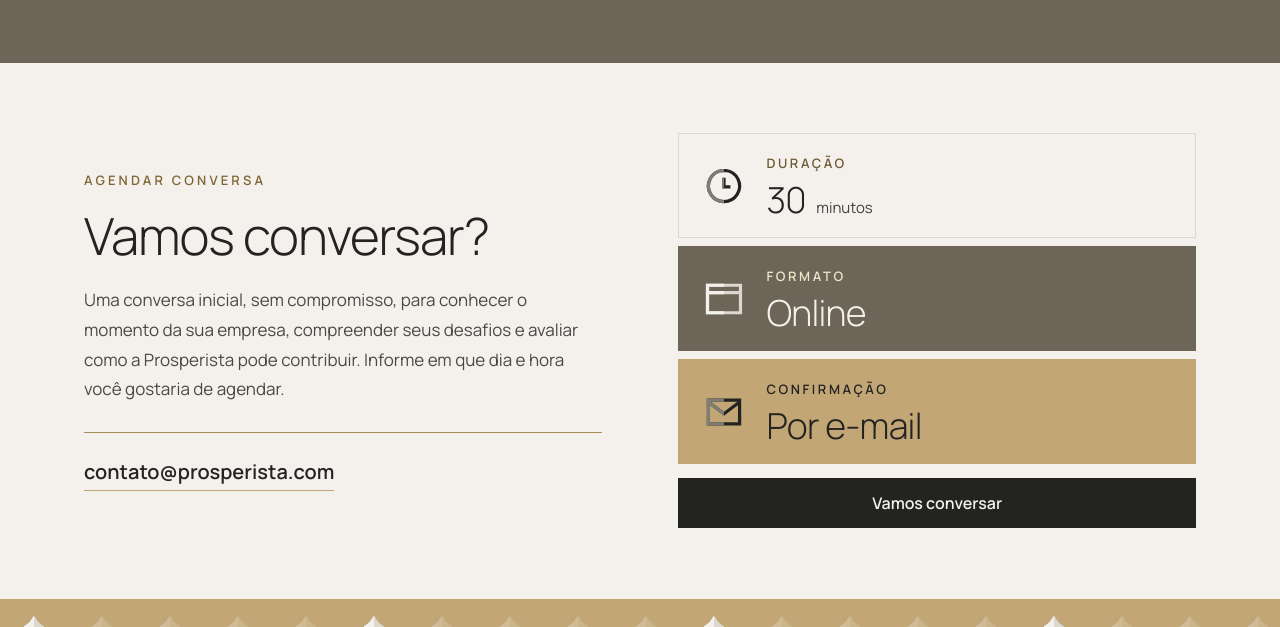
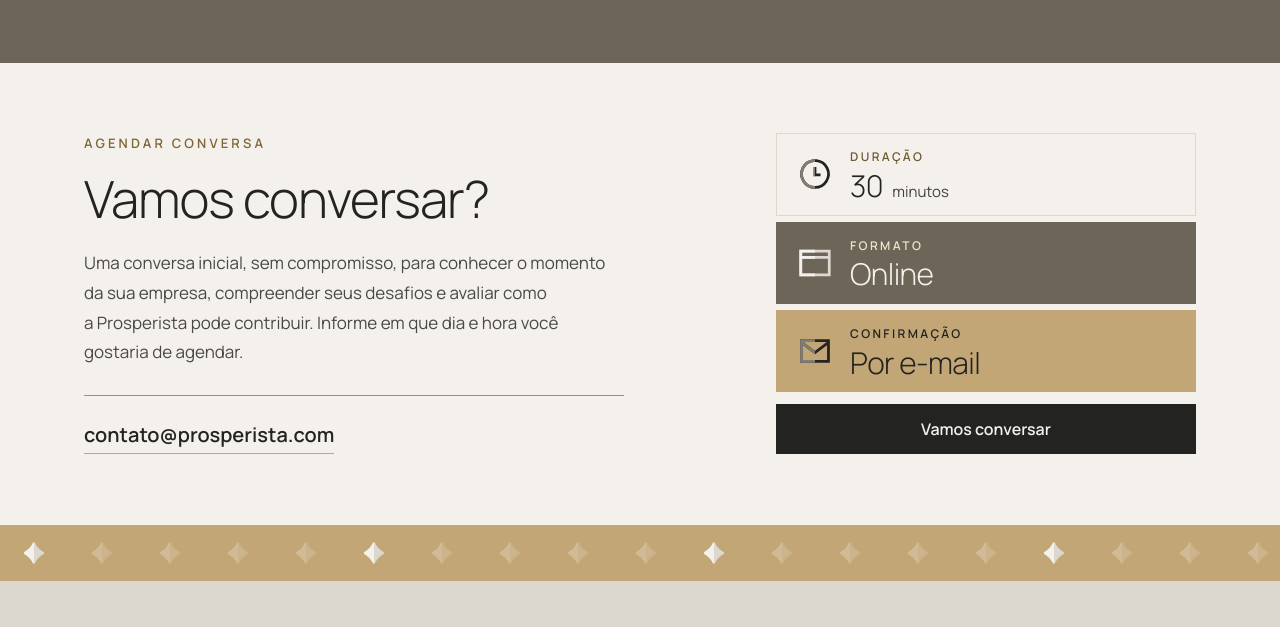
Before and after one commit to rlisboadesign162/prosperista-site, a plain HTML site: page index.html in a window 1280 px wide. Shown: the part 5880-6507 px from the top of the page. Drawn offline with Linux system fonts and the light colour scheme.

Commit message:
Agendamento: cartoes compactos, coluna mais estreita, icone proximo do texto
Co-Authored-By: Claude Sonnet 5.5 <noreply@anthropic.com>

```diff
--- a/index.html
+++ b/index.html
@@ -168,18 +168,18 @@ p{margin:0 0 16px;text-wrap:pretty}
 .qs-b .lk:hover{color:var(--ch)}
 /* contato */
 .ag{padding:var(--sp) 0}
-.ag-w{display:grid;grid-template-columns:1fr 1fr;gap:clamp(32px,6vw,96px);align-items:center}
+.ag-w{display:grid;grid-template-columns:1fr minmax(300px,420px);gap:clamp(32px,6vw,96px);align-items:center;justify-content:space-between}
 .ag h2{font-size:clamp(34px,4vw,52px);line-height:1.08;margin-bottom:22px}
 .ag-t .ag-p{color:var(--tx);font-size:17px;line-height:1.75;max-width:540px;margin-bottom:28px}
 .ag-em{margin:0;padding-top:22px;border-top:1px solid var(--ce);max-width:540px;display:flex;flex-wrap:wrap;align-items:baseline;gap:6px 22px}
 .ag-em span{font-size:var(--t13);font-weight:600;letter-spacing:.2em;text-transform:uppercase;color:#6E5A33}
 .ag-em .lk{font-size:20px}
 .ag-c{background:none;padding:0}
-.ac{display:grid;gap:8px;margin:0 0 14px}
-.ac-i{display:flex;align-items:center;gap:20px;padding:20px 24px}
-.ac-i .mi svg{width:44px;height:44px;display:block}
-.ac-r{display:block;font-size:var(--t13);font-weight:600;letter-spacing:.2em;text-transform:uppercase;margin-bottom:6px}
-.ac-v{display:block;font-size:clamp(26px,2.8vw,36px);font-weight:300;letter-spacing:-.02em;line-height:1.05}
+.ac{display:grid;gap:6px;margin:0 0 12px}
+.ac-i{display:flex;align-items:center;gap:16px;padding:14px 20px}
+.ac-i .mi svg{width:38px;height:38px;display:block}
+.ac-r{display:block;font-size:12px;font-weight:600;letter-spacing:.2em;text-transform:uppercase;margin-bottom:3px}
+.ac-v{display:block;font-size:clamp(24px,2.4vw,30px);font-weight:300;letter-spacing:-.02em;line-height:1.05}
 .ac-v small{font-size:15px;font-weight:400;letter-spacing:0;margin-left:4px;opacity:.85}
 .ac-i.t0{background:var(--ow);color:var(--gr);box-shadow:inset 0 0 0 1px var(--gg)}.ac-i.t0 .ac-r{color:#6E5A33}
 .ac-i.t1{background:var(--tp);color:var(--ow)}.ac-i.t1 .ac-r{color:#F0E4C8}
```
Also changed, not shown: _src.html (+6 -6 lines).
